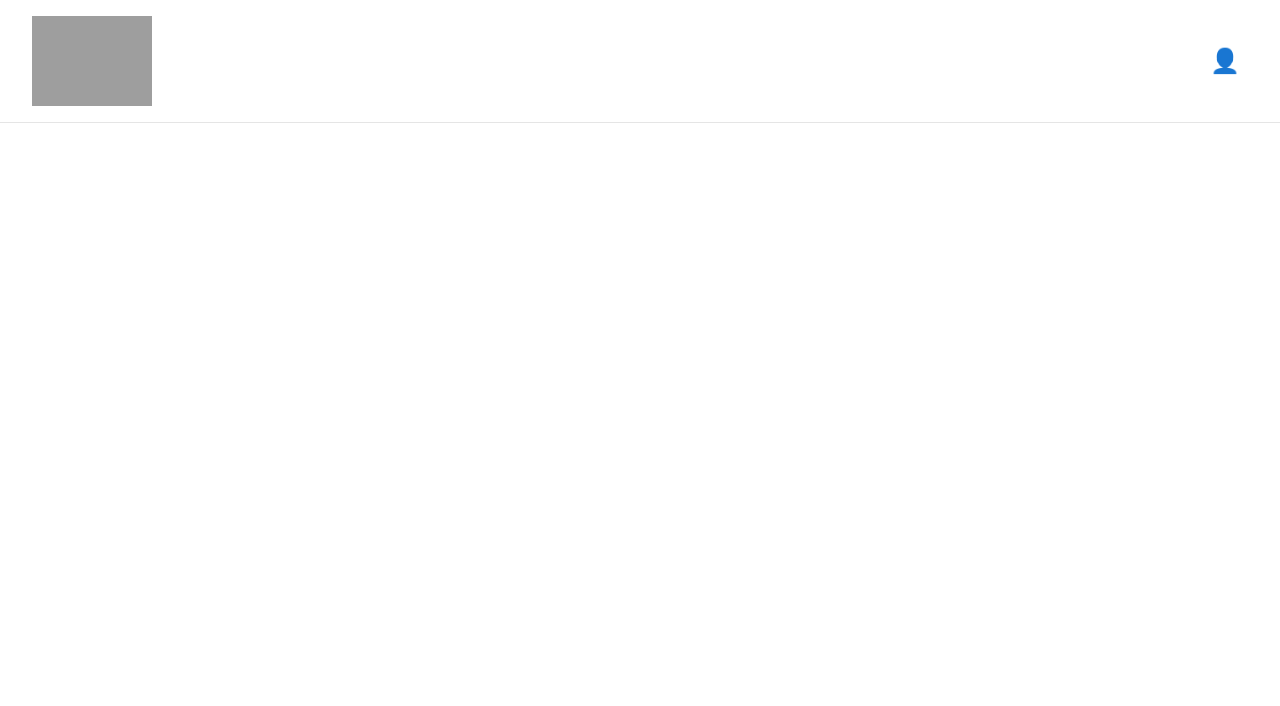
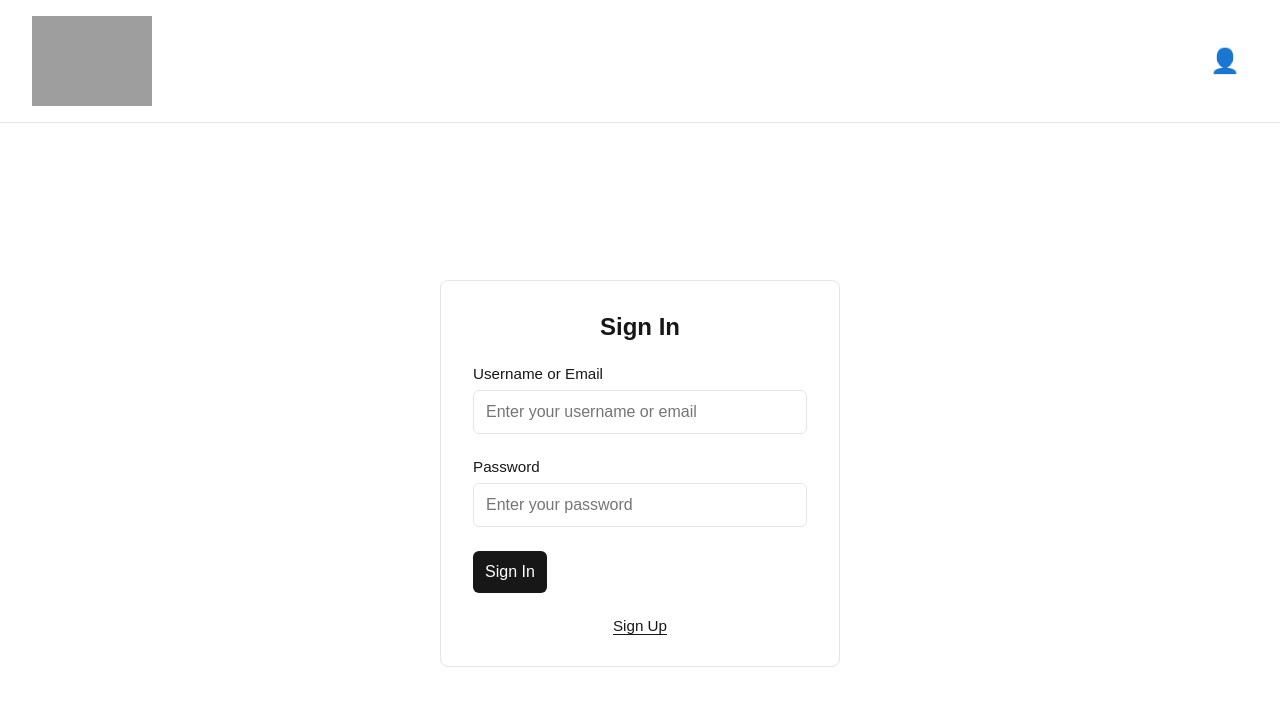
Before and after one commit to HassanTuray/TTPSpringProject, a Next.js app in the folder attendance-dashboard-app/: page /sign-in in a window 1280 px wide. Shown: the top 706 px of the page. Built offline with nearby package versions, Linux system fonts and the light colour scheme; grey boxes are pictures that could not be loaded.

Commit message:
Put sign in skeleton

```diff
--- a/attendance-dashboard-app/app/components/SiteHeader.tsx
+++ b/attendance-dashboard-app/app/components/SiteHeader.tsx
@@ -1,13 +1,13 @@
 'use client';
 
-import { useState } from 'react';
+import { useState, useEffect } from 'react';
 import Image from 'next/image';
 import Link from 'next/link';
 import { useRouter } from 'next/navigation';
 
 export default function SiteHeader() {
     const [isDropdownOpen, setIsDropdownOpen] = useState(false);
-    const [isSignedIn, setIsSignedIn] = useState(true);
+
     const router = useRouter();
 
     const toggleDropdown = () => {
@@ -30,7 +30,7 @@ export default function SiteHeader() {
     };
 
     const handleLogout = () => {
-        setIsSignedIn(false);
+        localStorage.setItem('isSignedIn', 'false');
         router.push('/');
         setIsDropdownOpen(false);
     };
@@ -64,7 +64,7 @@ export default function SiteHeader() {
                     {/* Dropdown Menu */}
                     {isDropdownOpen && (
                         <div className="header-dropdown">
-                            {!isSignedIn ? (
+                            {!(localStorage.getItem('isSignedIn') === "true") ? (
                                 <>
                                     <button
                                         onClick={handleSignIn}
--- a/attendance-dashboard-app/app/globals.css
+++ b/attendance-dashboard-app/app/globals.css
@@ -97,3 +97,89 @@ header {
 .header-dropdown-divider {
   border-bottom: 1px solid var(--border-color);
 }
+
+/* Form Page Styles */
+.form-page {
+  display: flex;
+  align-items: center;
+  justify-content: center;
+  min-height: calc(100vh - 100px);
+  padding: 2rem;
+}
+
+.form-container {
+  width: 100%;
+  max-width: 400px;
+  padding: 2rem;
+  border: 1px solid var(--border-color);
+  border-radius: 0.5rem;
+  background: var(--background);
+}
+
+.form-title {
+  margin-bottom: 1.5rem;
+  font-size: 1.5rem;
+  font-weight: bold;
+  text-align: center;
+}
+
+.form-group {
+  margin-bottom: 1.5rem;
+  display: flex;
+  flex-direction: column;
+}
+
+.form-label {
+  margin-bottom: 0.5rem;
+  font-weight: 500;
+  font-size: 0.95rem;
+}
+
+.form-input {
+  padding: 0.75rem;
+  border: 1px solid var(--border-color);
+  border-radius: 0.375rem;
+  background: var(--background);
+  color: var(--foreground);
+  font-size: 1rem;
+  font-family: inherit;
+  transition: border-color 0.2s ease;
+}
+
+.form-input:focus {
+  outline: none;
+  border-color: var(--foreground);
+}
+
+.form-button {
+  padding: 0.75rem;
+  border: none;
+  border-radius: 0.375rem;
+  background: var(--foreground);
+  color: var(--background);
+  font-size: 1rem;
+  font-weight: 500;
+  cursor: pointer;
+  transition: opacity 0.2s ease;
+}
+
+.form-button:hover {
+  opacity: 0.9;
+}
+
+.form-footer {
+  margin-top: 1.5rem;
+  text-align: center;
+  font-size: 0.95rem;
+}
+
+.form-footer-link {
+  color: var(--foreground);
+  text-decoration: none;
+  font-weight: 500;
+  border-bottom: 1px solid var(--foreground);
+}
+
+.form-footer-link:hover {
+  opacity: 0.8;
+}
--- a/attendance-dashboard-app/app/sign-in/page.tsx
+++ b/attendance-dashboard-app/app/sign-in/page.tsx
@@ -1,10 +1,61 @@
+'use client';
+
+import { useState } from 'react';
+import Link from 'next/link';
+import { useRouter } from 'next/navigation';
+
 export default function SignIn() {
-  return
-  (
-    <main>
-        <section>
+  const [username, setUsername] = useState('');
+  const [password, setPassword] = useState('');
+  const router = useRouter();
 
-        </section>
+  const handleSignIn = () => {
+    // Store sign-in state in localStorage
+    localStorage.setItem('isSignedIn', "true");
+    // Navigate to landing page
+    router.push('/');
+  };
+
+  return (
+    <main className="form-page">
+      <section className="form-container">
+        <h1 className="form-title">Sign In</h1>
+
+        <div className="form-group">
+          <label htmlFor="username" className="form-label">Username or Email</label>
+          <input
+            id="username"
+            type="text"
+            className="form-input"
+            placeholder="Enter your username or email"
+            value={username}
+            onChange={(e) => setUsername(e.target.value)}
+          />
+        </div>
+
+        <div className="form-group">
+          <label htmlFor="password" className="form-label">Password</label>
+          <input
+            id="password"
+            type="password"
+            className="form-input"
+            placeholder="Enter your password"
+            value={password}
+            onChange={(e) => setPassword(e.target.value)}
+          />
+        </div>
+
+        <button className="form-button" onClick={handleSignIn}>
+          Sign In
+        </button>
+
+        <div className="form-footer">
+          {/* Don't have an account?{' '} */}
+          <Link href="/sign-up" className="form-footer-link">
+            Sign Up
+          </Link>
+        </div>
+      </section>
     </main>
   );
 }
```
